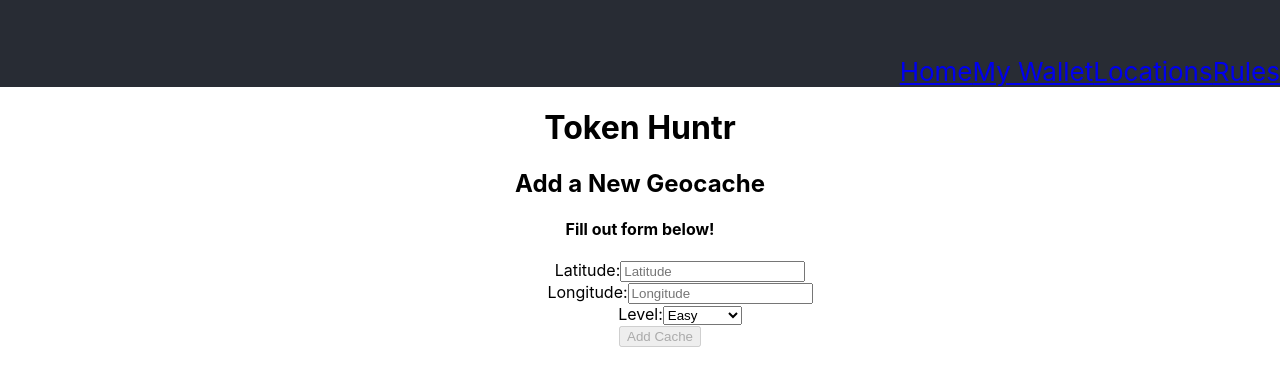
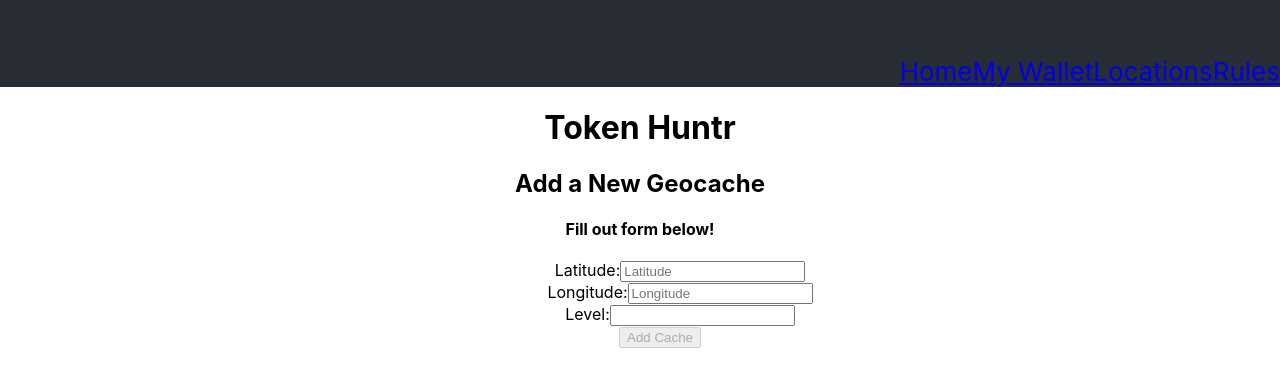
Before and after one commit to Job85/token_huntr, a React (Create React App) app in the folder token-huntr-app/: page /locations/create/1 in a window 1280 px wide. Shown: the part 113-500 px from the top of the page. Built offline with nearby package versions, Linux system fonts and the light colour scheme.

Commit message:
fixed location form and route

```diff
--- a/token-huntr-app/src/App.js
+++ b/token-huntr-app/src/App.js
@@ -68,7 +68,7 @@ const App = () => {
           <Route path='/locations' element={<LocationList
             user={user}
             authenticated={authenticated} />} />
-          <Route path='/locations/create/:userId' element={<LocationForm />} />
+          <Route path='/locations/create/:user_id' element={<LocationForm />} />
         </Routes>
       </div>
     </div >
--- a/token-huntr-app/src/components/LocationForm.jsx
+++ b/token-huntr-app/src/components/LocationForm.jsx
@@ -1,13 +1,15 @@
 import React, { useState } from 'react';
 import axios from 'axios'
+import { useParams } from 'react-router-dom';
 // import { useNavigate } from 'react-router-dom'
 // import LocationReducer from '../store/reducers/LocationReducer';
 
 
-const LocationForm = (user) => {
+const LocationForm = () => {
     // let navigate = useNavigate()
-    const user_id = user.id
-
+    let { user_id } = useParams()
+    const userId = user_id
+    console.log(user_id)
     const [formValues, setFormValues] = useState({
         latitude: '',
         longitude: '',
@@ -19,7 +21,8 @@ const LocationForm = (user) => {
     }
 
     const CreateCache = async () => {
-        let url = process.env.NODE_ENV === 'local' ? `http://localhost:3001/api//location/create_cache/${user_id}` : `https://token-huntr-app.herokuapp.com/api//location/create_cache/${user_id}`
+        // let url = process.env.NODE_ENV === 'local' ? `http://localhost:3001/api//location/create_cache/${user_id}` : `https://token-huntr-app.herokuapp.com/api//location/create_cache/${user_id}`
+        let url = process.env.NODE_ENV === `http://localhost:3001/api//location/create_cache/${userId}`
         await axios({
             url,
             method: 'post',
@@ -35,7 +38,7 @@ const LocationForm = (user) => {
             longitude: '',
             level: ''
         })
-        let newLocation = axios.post(`http://localhost:3001/api/location/create_cache/${user_id}`)
+        let newLocation = axios.post(`http://localhost:3001/api/location/create_cache/${userId}`, formValues)
         return newLocation
         // navigate('/locations'),
         // window.location.reload(false)
@@ -68,14 +71,16 @@ const LocationForm = (user) => {
                     </ul>
                     <ul>
                         <label>Level:</label>
-                        <select id='selectLvl'>
+                        <input
+                            name='level'
+                            value={formValues.level}
+                            onChange={handleChange}
+                        />
+                        {/* <select id='selectLvl'>
                             <option value='easy'>Easy</option>
                             <option value="moderate">Moderate</option>
                             <option value="hard">Hard</option>
-                            {/* name='level'
-                            value={formValues.level}
-                            onChange={handleChange} */}
-                        </select>
+                        </select> */}
                     </ul>
                     <button
                         disabled={
```
